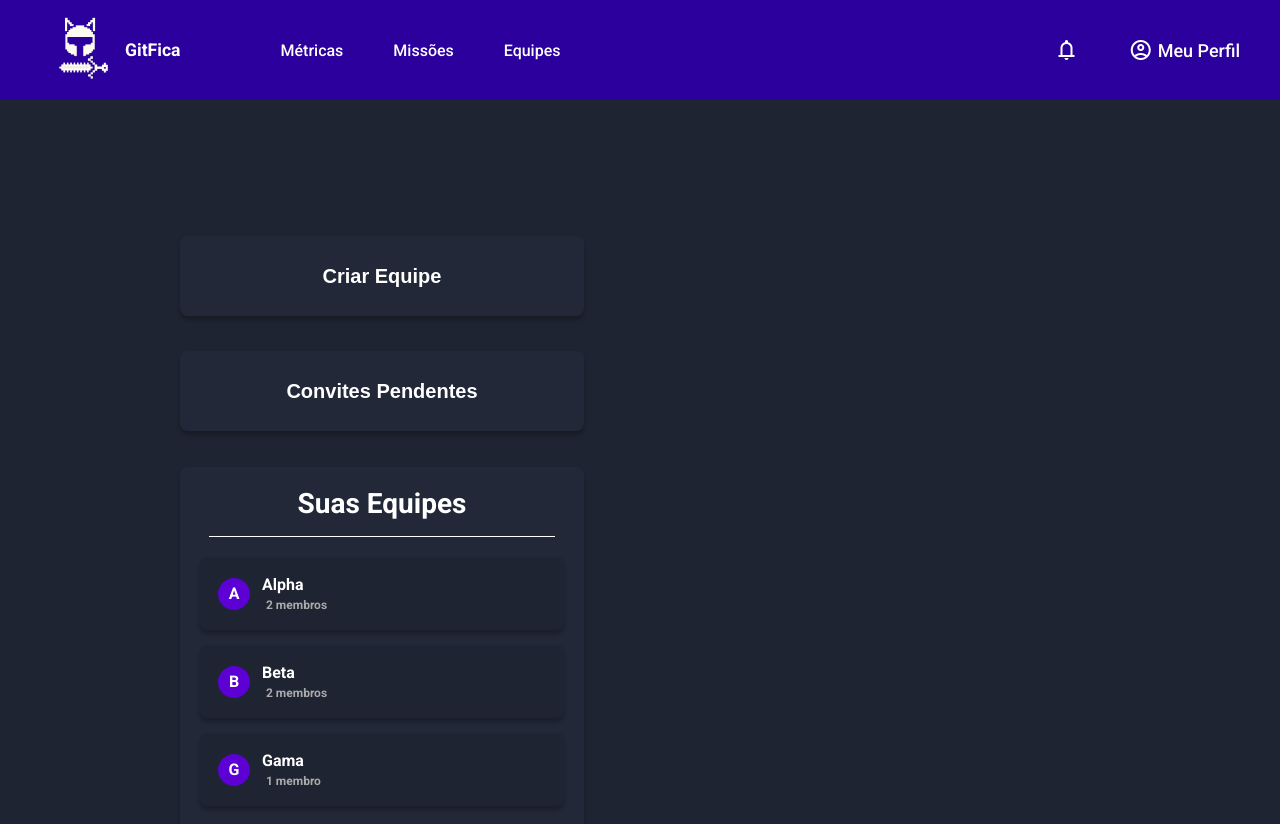
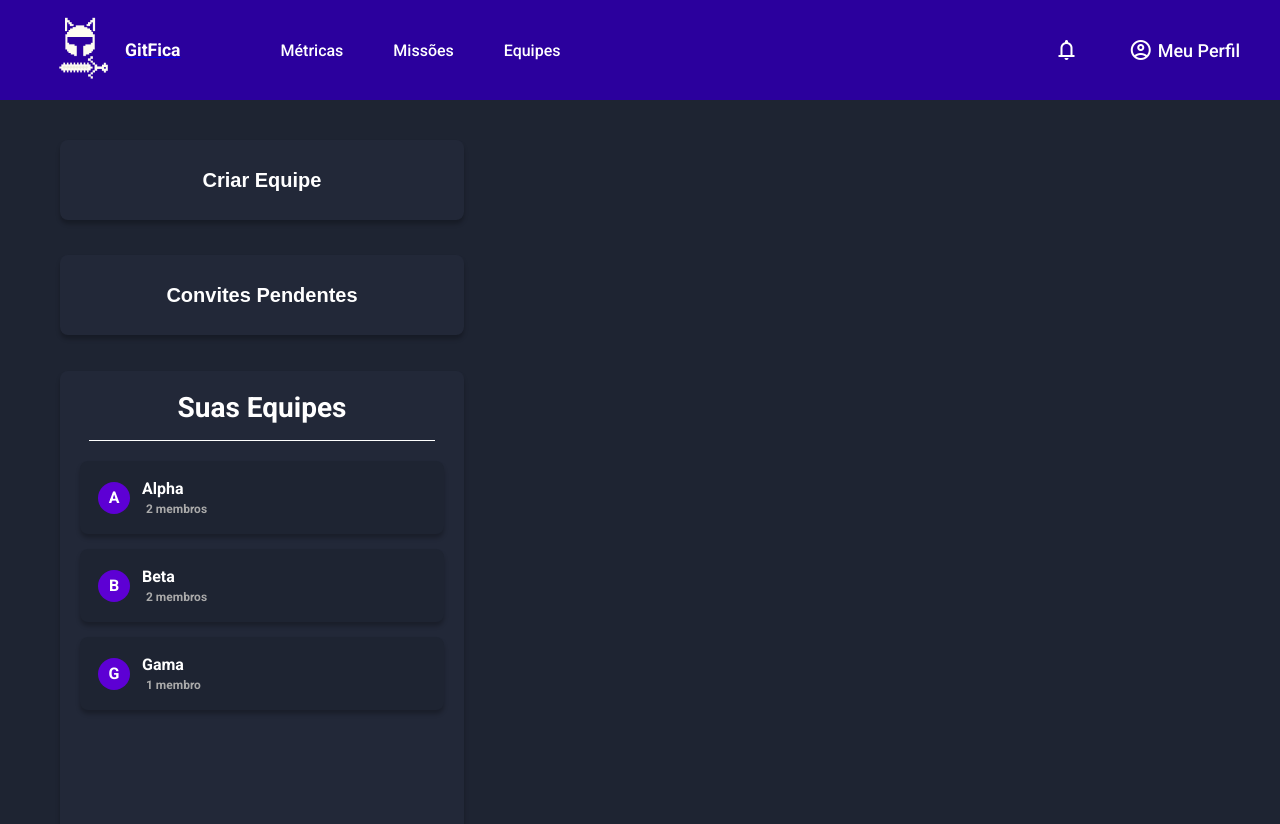
Before and after one commit to fga-eps-mds/2025.1-SGI-Frontend, a Next.js app: page /teams in a window 1280 px wide. Shown: the top 824 px of the page. Built offline with nearby package versions, Linux system fonts and the light colour scheme.

Commit message:
finalizando tela esquipes

```diff
--- a/src/app/teams/page.module.css
+++ b/src/app/teams/page.module.css
@@ -6,8 +6,8 @@
   font-family: var(--font-roboto);
   min-height: 100vh;
   background-color: #1E2432;
-  padding-left: 180px;
-  padding-top: 136px;
+  padding-left: 60px;
+  padding-top: 40px;
   padding-right: 120px;
   box-sizing: border-box;
 }
@@ -100,9 +100,9 @@
 .createPanel {
   position: absolute;
   top: 139px;
-  left: 680px;
+  left: 520px;
   bottom: 36px;
-  width: 1000px;
+  width: 800px;
   padding: 24px;
   background-color: #222838;
   border-radius: 8px;
```
